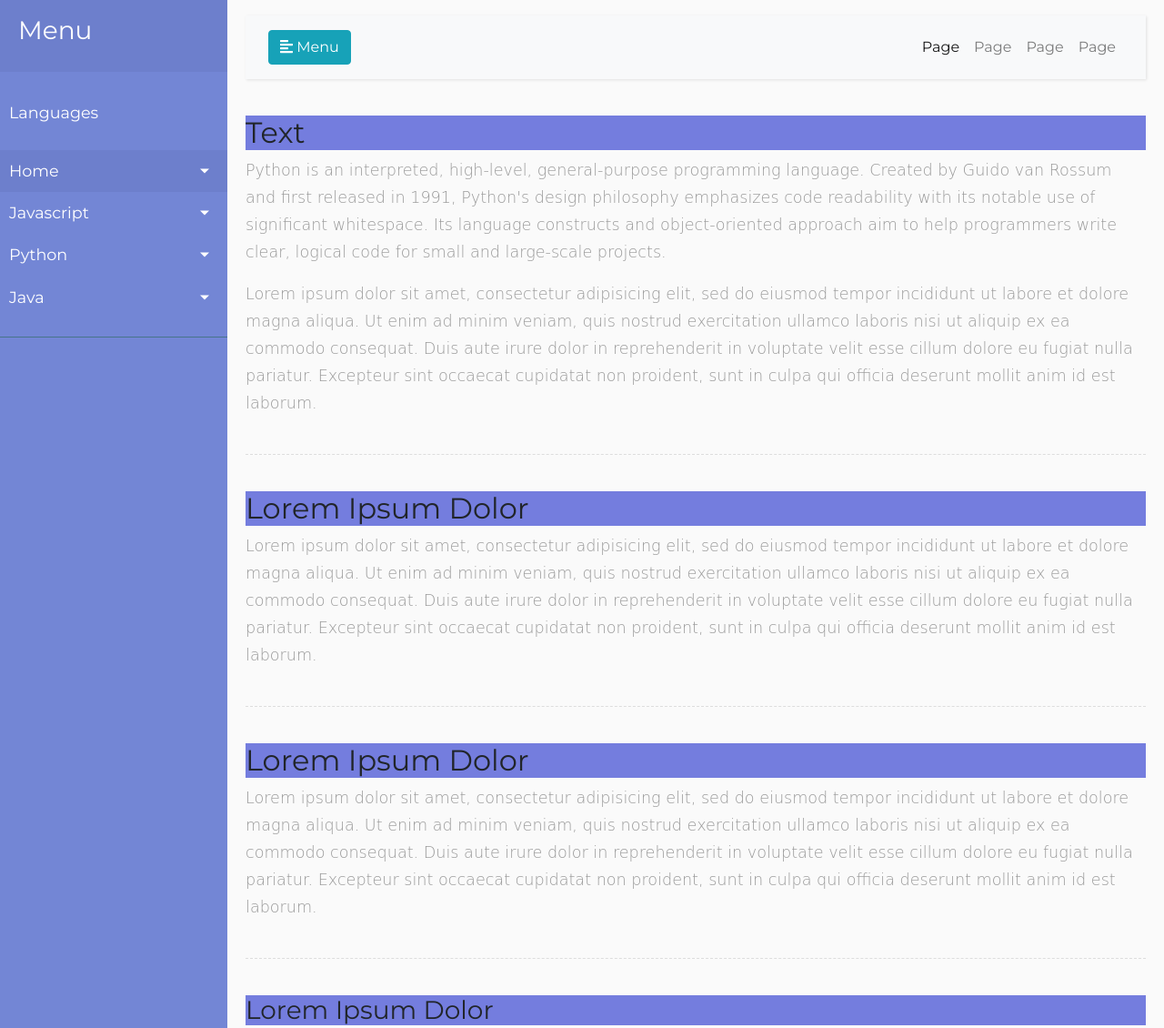
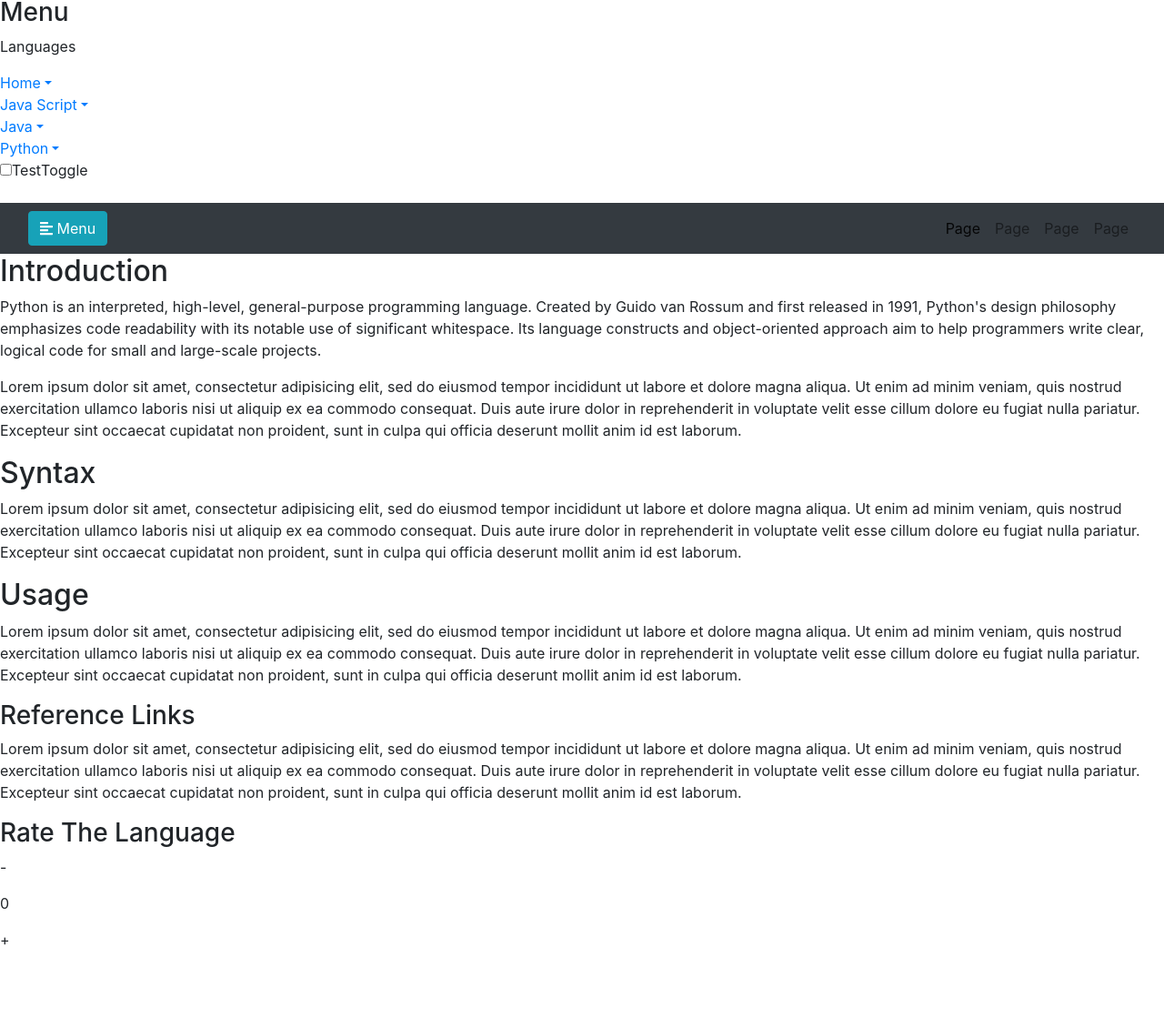
Before and after one commit to siv12345/reference, a plain HTML site: page index.html in a window 1280 px wide. Shown: the part 3-1133 px from the top of the page at 91% size. After the commit the page ends 1064 px from the top, so only its background shows below. Drawn offline with nearby package versions, Linux system fonts and the light colour scheme.

Commit message:
Added Dark Mode, still making sidebar alignment

```diff
--- a/index.html
+++ b/index.html
@@ -11,8 +11,8 @@
     <!-- Bootstrap CSS CDN -->
     <link rel="stylesheet" href="https://stackpath.bootstrapcdn.com/bootstrap/4.1.0/css/bootstrap.min.css" integrity="sha384-9gVQ4dYFwwWSjIDZnLEWnxCjeSWFphJiwGPXr1jddIhOegiu1FwO5qRGvFXOdJZ4" crossorigin="anonymous">
     <!-- Our Custom CSS -->
-    <link rel="stylesheet" href="web.css">
-    <script src="dev.js"></script>
+    <link rel="stylesheet" href="test.css">
+    <script src="dark.js"></script>
     <link href="https://fonts.googleapis.com/css?family=Montserrat&display=swap" rel="stylesheet">
     <style>
     @import url('https://fonts.googleapis.com/css?family=Montserrat&display=swap');
@@ -34,7 +34,6 @@
     <script src="https://stackpath.bootstrapcdn.com/bootstrap/4.1.0/js/bootstrap.min.js" integrity="sha384-uefMccjFJAIv6A+rW+L4AHf99KvxDjWSu1z9VI8SKNVmz4sk7buKt/6v9KI65qnm" crossorigin="anonymous"></script>
 
     <div class="wrapper">
-
     <!-- Sidebar -->
     <nav id="sidebar">
         <div class="sidebar-header">
@@ -47,7 +46,7 @@
                 <a href="#homeSubmenu" data-toggle="collapse" aria-expanded="false" class="dropdown-toggle">Home</a>
                 <ul class="collapse list-unstyled" id="homeSubmenu">
                     <li>
-                        <a href="" id="page1" >Home 1</a>
+                        <a href="./otherpages/page1.html" id="page1" >Home 1</a>
                     </li>
                     <li>
                         <a href="#">Home 2</a>
@@ -59,7 +58,22 @@
             </li>
 
             <li>
-                <a href="#JavascriptSubmenu" data-toggle="collapse" aria-expanded="false" class="dropdown-toggle">Javascript</a>
+                <a href="#javaSubmenu" data-toggle="collapse" aria-expanded="false" class="dropdown-toggle">Java Script</a>
+                <ul class="collapse list-unstyled" id="javaSubmenu">
+                    <li>
+                        <a href="#">Page 1</a>
+                    </li>
+                    <li>
+                        <a href="#">Page 2</a>
+                    </li>
+                    <li>
+                        <a href="#">Page 3</a>
+                    </li>
+                </ul>
+            </li>
+
+            <li>
+                <a href="#JavascriptSubmenu" data-toggle="collapse" aria-expanded="false" class="dropdown-toggle">Java</a>
                 <ul class="collapse list-unstyled" id="javascriptSubmenu">
                     <li>
                         <a href="#">Page 1</a>
@@ -87,35 +101,21 @@
                 </ul>
             </li>
             <li>
-                <a href="#javaSubmenu" data-toggle="collapse" aria-expanded="false" class="dropdown-toggle">Java</a>
-                <ul class="collapse list-unstyled" id="javaSubmenu">
-                    <li>
-                        <a href="#">Page 1</a>
-                    </li>
-                    <li>
-                        <a href="#">Page 2</a>
-                    </li>
-                    <li>
-                        <a href="#">Page 3</a>
-                    </li>
-                </ul>
+                    <div class="toggle-container">
+                        <input type="checkbox" id="switch" name="theme" />Test<label for="switch">Toggle</label>
+                    </div>
+                    <script src="./test.js"></script>
             </li>
-
         </ul>
     </nav>
             <div id="content">
-
-            <nav class="navbar navbar-expand-lg navbar-light bg-light">
+            <nav class="navbar navbar-expand-lg navbar-light bg-dark">
                 <div class="container-fluid">
 
                     <button type="button" id="sidebarCollapse" class="btn btn-info">
                         <i class="fas fa-align-left"></i>
                         <span>Menu</span>
                     </button>
-                    <button class="btn btn-dark d-inline-block d-lg-none ml-auto" type="button" data-toggle="collapse" data-target="#navbarSupportedContent" aria-controls="navbarSupportedContent" aria-expanded="false" aria-label="Toggle navigation">
-                        <i class="fas fa-align-justify"></i>
-                    </button>
-
                     <div class="collapse navbar-collapse" id="navbarSupportedContent">
                         <ul class="nav navbar-nav ml-auto">
                             <li class="nav-item active">
@@ -135,23 +135,23 @@
                 </div>
             </nav>
 
-            <h2 class = "sub-head">Text</h2>
+            <h2 class = "sub-head">Introduction</h2>
             <p class="sub-head-info">Python is an interpreted, high-level, general-purpose programming language. Created by Guido van Rossum and first released in 1991, Python's design philosophy emphasizes code readability with its notable use of significant whitespace. Its language constructs and object-oriented approach aim to help programmers write clear, logical code for small and large-scale projects.</p>
             <p class="sub-head-info">Lorem ipsum dolor sit amet, consectetur adipisicing elit, sed do eiusmod tempor incididunt ut labore et dolore magna aliqua. Ut enim ad minim veniam, quis nostrud exercitation ullamco laboris nisi ut aliquip ex ea commodo consequat. Duis aute irure dolor in reprehenderit in voluptate velit esse cillum dolore eu fugiat nulla pariatur. Excepteur sint occaecat cupidatat non proident, sunt in culpa qui officia deserunt mollit anim id est laborum.</p>
 
             <div class="line"></div>
 
-            <h2 class="sub-head">Lorem Ipsum Dolor</h2>
+            <h2 class="sub-head">Syntax</h2>
             <p class="sub-head-info">Lorem ipsum dolor sit amet, consectetur adipisicing elit, sed do eiusmod tempor incididunt ut labore et dolore magna aliqua. Ut enim ad minim veniam, quis nostrud exercitation ullamco laboris nisi ut aliquip ex ea commodo consequat. Duis aute irure dolor in reprehenderit in voluptate velit esse cillum dolore eu fugiat nulla pariatur. Excepteur sint occaecat cupidatat non proident, sunt in culpa qui officia deserunt mollit anim id est laborum.</p>
 
             <div class="line"></div>
 
-            <h2 class="sub-head">Lorem Ipsum Dolor</h2>
+            <h2 class="sub-head">Usage</h2>
             <p class="sub-head-info">Lorem ipsum dolor sit amet, consectetur adipisicing elit, sed do eiusmod tempor incididunt ut labore et dolore magna aliqua. Ut enim ad minim veniam, quis nostrud exercitation ullamco laboris nisi ut aliquip ex ea commodo consequat. Duis aute irure dolor in reprehenderit in voluptate velit esse cillum dolore eu fugiat nulla pariatur. Excepteur sint occaecat cupidatat non proident, sunt in culpa qui officia deserunt mollit anim id est laborum.</p>
 
             <div class="line"></div>
 
-            <h3 class="sub-head">Lorem Ipsum Dolor</h3>
+            <h3 class="sub-head">Reference Links</h3>
             <p class="sub-head-info">Lorem ipsum dolor sit amet, consectetur adipisicing elit, sed do eiusmod tempor incididunt ut labore et dolore magna aliqua. Ut enim ad minim veniam, quis nostrud exercitation ullamco laboris nisi ut aliquip ex ea commodo consequat. Duis aute irure dolor in reprehenderit in voluptate velit esse cillum dolore eu fugiat nulla pariatur. Excepteur sint occaecat cupidatat non proident, sunt in culpa qui officia deserunt mollit anim id est laborum.</p>
              <div class="upvote"></div>
                 <h3 class="sub-head">Rate The Language</h3>
--- a/web.css
+++ b/web.css
@@ -1,212 +1,119 @@
-@import "https://fonts.googleapis.com/css?family=Poppins:300,400,500,600,700";
-body {
-    font-family: 'Montserrat', sans-serif;
-    background: #fafafa;
+html {
+    height: 100%;
+    font-family: 'Montserrat';
+    display: grid;
+    align-items: center;
+    justify-items: center;
+    --bg: #000000;
+    --bg-panel: #1B1C1E;
+    --color-headings: #3694FF;
+    --color-text: #B5B5B5;
+
   }
 
-p {
-    font-family: 'Montserrat', sans-serif;
-    font-size: 1.1em;
-    font-weight: 300;
-    line-height: 1.7em;
-    color: #999;
+  html[data-theme='light'] {
+    --bg: #FCFCFC;
+    --bg-panel: #EBEBEB;
+    --color-headings: #0077FF;
+    --color-text: #333333;
   }
 
-a,
-a:hover,
-a:focus {
-    color: inherit;
-    text-decoration: none;
-    transition: all 0.3s;
+  body {
+    background-color: var(--bg);
   }
 
-.navbar {
-    padding: 15px 10px;
-    background: #fff;
-    border: none;
-    border-radius: 0;
-    margin-bottom: 40px;
-    box-shadow: 1px 1px 3px rgba(0, 0, 0, 0.1);
+  .regular p{
+    color: var(--color-text);
+    font-family: Arial, Helvetica, sans-serif;
+    grid-area: content;
+    font-size: 1.1em;
+    line-height: 1.8em;
+    margin-top: 2em;
+  }
+  .regular {
+    background-color: var(--bg-panel);
+    /* margin: 1em; */
+    padding: 1em;
+    border-radius: 15px;
+    display: grid;
+    grid-template-columns: 80% auto;
+    grid-template-rows: auto auto;
+    grid-template-areas: "title switch" "content content";
   }
 
-.navbar-btn {
-    box-shadow: none;
-    outline: none !important;
-    border: none;
+  .container {
+    background-color: var(--bg-panel);
+    margin: 5em;
+    padding: 5em;
+    border-radius: 15px;
+    display: grid;
+    grid-template-columns: 80% auto;
+    grid-template-rows: auto auto;
+    grid-template-areas: "title switch" "content content";
+  }
+  .container h1 {
+    margin: 0;
+    color: var(--color-headings);
+  }
+  .container p {
+    color: var(--color-text);
+    grid-area: content;
+    font-size: 1.1em;
+    line-height: 1.8em;
+    margin-top: 2em;
   }
 
-.line {
-    width: 100%;
-    height: 1px;
-    border-bottom: 1px dashed #ddd;
-    margin: 40px 0;
+  .container code{
+    background-color: #B5B5B5;
+    color: var(--color-text);
   }
 
-/* ---------------------------------------------------
-    SIDEBAR STYLE
------------------------------------------------------ */
-
-.wrapper {
-    display: flex;
-    width: 100%;
-    align-items: stretch;
+  input[type=checkbox] {
+    height: 0;
+    width: 0;
+    visibility: hidden;
   }
 
-#sidebar {
-    min-width: 250px;
-    max-width: 250px;
-    background: #7386D5;
-    color: #fff;
-    transition: all 0.3s;
-}
-
-#sidebar.active {
-    margin-left: -250px;
-}
-
-#sidebar .sidebar-header {
-    padding: 20px;
-    background: #6d7fcc;
-}
-
-#sidebar ul.components {
-    padding: 20px 0;
-    border-bottom: 1px solid #47748b;
-}
-
-#sidebar ul p {
-    color: #fff;
-    padding: 10px;
-}
-
-#sidebar ul li a {
-    padding: 10px;
-    font-size: 1.1em;
-    display: block;
-}
-
-#sidebar ul li a:hover {
-    color: #7386D5;
-    background: #fff;
-}
-
-#sidebar ul li.active>a,
-a[aria-expanded="true"] {
-    color: #fff;
-    background: #6d7fcc;
-}
-
-a[data-toggle="collapse"] {
+  label {
+    cursor: pointer;
+    text-indent: -9999px;
+    width: 52px;
+    height: 27px;
+    background: grey;
+    float: right;
+    border-radius: 100px;
     position: relative;
   }
 
-.dropdown-toggle::after {
-    display: block;
+  label:after {
+    content: '';
     position: absolute;
-    top: 50%;
-    right: 20px;
-    transform: translateY(-50%);
+    top: 3px;
+    left: 3px;
+    width: 20px;
+    height: 20px;
+    background: #fff;
+    border-radius: 90px;
+    transition: 0.3s;
   }
 
-ul ul a {
-    font-size: 0.9em !important;
-    padding-left: 30px !important;
-    background: #6d7fcc;
+  input:checked + label {
+    background: var(--color-headings);
   }
 
-ul.CTAs {
-    padding: 20px;
+  input:checked + label:after {
+    left: calc(100% - 5px);
+    transform: translateX(-100%);
   }
 
-ul.CTAs a {
-    text-align: center;
-    font-size: 0.9em !important;
-    display: block;
-    border-radius: 5px;
-    margin-bottom: 5px;
+  label:active:after {
+    width: 45px;
   }
 
-a.download {
-    background: #fff;
-    color: #7386D5;
+  html.transition,
+  html.transition *,
+  html.transition *:before,
+  html.transition *:after {
+    transition: all 750ms !important;
+    transition-delay: 0 !important;
   }
-
-a.article,
-a.article:hover {
-    background: #6d7fcc !important;
-    color: #fff !important;
-}
-
-/* ---------------------------------------------------
-    CONTENT STYLE
------------------------------------------------------ */
-
-#content {
-    width: 100%;
-    padding: 20px;
-    min-height: 100vh;
-    transition: all 0.3s;
-}
-.sub-head-info{
-    font-family:cursive;
-}
-.sub-head{
-    background: rgba(86, 96, 216, 0.81);
-}
-.upvote {
-    margin-top: 20px;
-}
-/*upvote button*/
-* {
-  box-sizing: border-box;
-}
-#count {
-  background: #00ffeb;
-  width: 10%;
-  height: 100px;
-  text-align: center;
-  line-height: 100px;
-  font-size: 64px;
-  margin: 0;
-  border: 3px solid green;
-  border-radius: 5px;
-}
-
-.button {
-  background: #00ceff;
-  width: 5%;
-  height: 50px;
-  text-align: center;
-  line-height: 50px;
-  font-size: 32px;
-  border: 3px solid blue;
-  border-radius: 5px;
-}
-
-.button, #count {
-  float: left;
-}
-
-#minus {
-  margin: 25px 2.5% 0 37.5%;
-}
-
-#plus {
-  margin: 25px 37.5% 0 2.5%;
-}
-
-/* ---------------------------------------------------
-    MEDIAQUERIES
------------------------------------------------------ */
-
-@media (max-width: 768px) {
-    #sidebar {
-        margin-left: -250px;
-    }
-    #sidebar.active {
-        margin-left: 0;
-    }
-    #sidebarCollapse span {
-        display: none;
-    }
-}
```
Also changed, not shown: script.js (added, +18 -0 lines), test.css (deleted, +0 -8 lines), 1 other file. Lines whose indentation alone changed are shown as unchanged.
